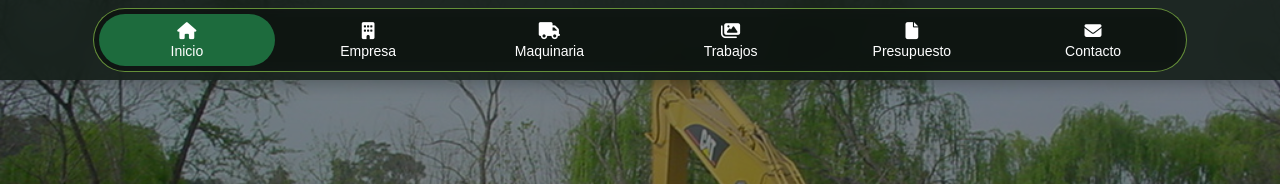
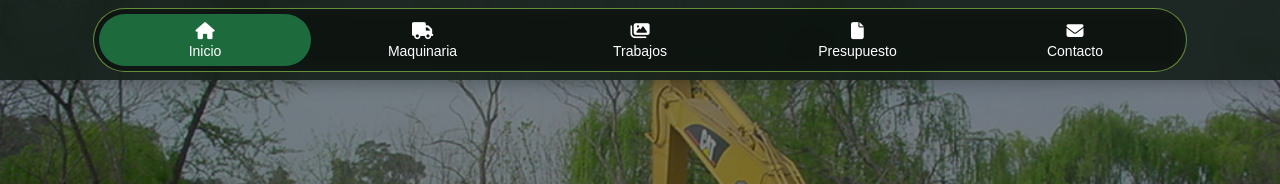
Before and after one commit to oravassa/oravassa, a plain HTML site: page index.html in a window 1280 px wide. Shown: the top 184 px of the page. Drawn offline with nearby package versions, Linux system fonts and the light colour scheme.

Commit message:
Update index.html

```diff
--- a/index.html
+++ b/index.html
@@ -56,17 +56,6 @@ href="https://cdnjs.cloudflare.com/ajax/libs/font-awesome/6.5.2/css/all.min.css"
                     <i class="fa-solid fa-house"></i>
 
                     <span>Inicio</span>
-
-                </a>
-            </li>
-
-
-            <li>
-                <a href="#empresa">
-
-                    <i class="fa-solid fa-building"></i>
-
-                    <span>Empresa</span>
 
                 </a>
             </li>
```
